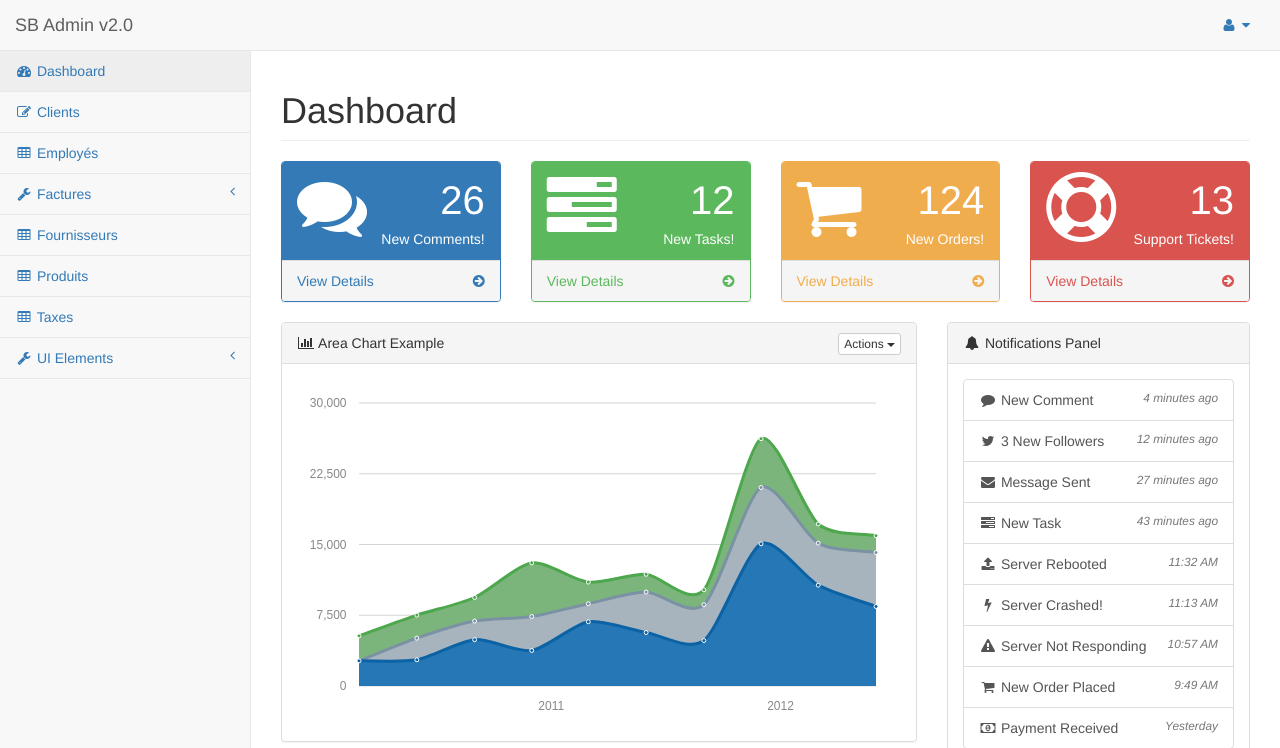
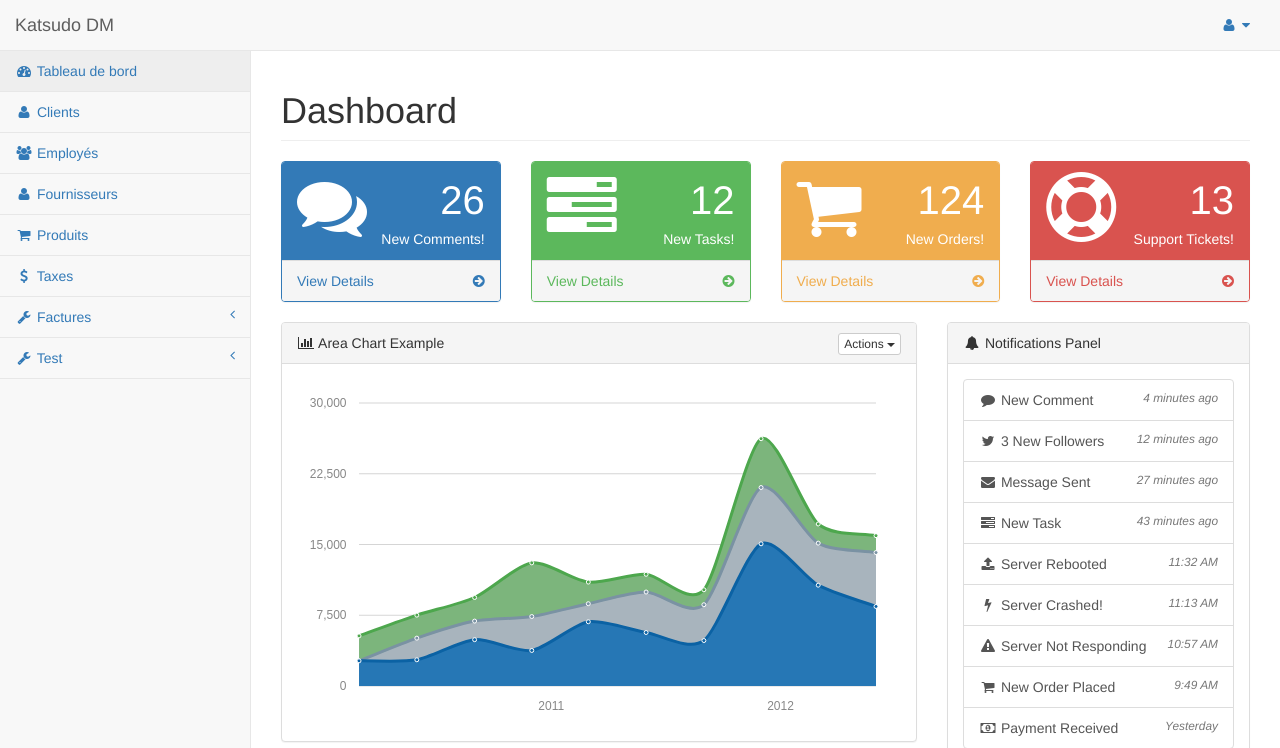
Before and after one commit to riritueur/KatsudoDM, a PHP site: page /pages/index.php in a window 1280 px wide. Shown: the top 748 px of the page. Run offline with PHP 8.4, Linux system fonts and the light colour scheme; grey boxes labelled with a size stand in for pictures from a placeholder-image service; some libraries are stand-ins or nearby versions.

Commit message:
francisé

```diff
--- a/include/nav.php
+++ b/include/nav.php
@@ -7,7 +7,7 @@
                     <span class="icon-bar"></span>
                     <span class="icon-bar"></span>
                 </button>
-    <a class="navbar-brand" href="index.php">SB Admin v2.0</a>
+    <a class="navbar-brand" href="index.php">Katsudo DM</a>
   </div>
   <!-- /.navbar-header -->
 
@@ -18,7 +18,7 @@
                         <i class="fa fa-user fa-fw"></i> <i class="fa fa-caret-down"></i>
                     </a>
       <ul class="dropdown-menu dropdown-user">
-        <li><a href="login.php"><i class="fa fa-sign-out fa-fw"></i> Logout</a>
+        <li><a href="login.php"><i class="fa fa-sign-out fa-fw"></i> Se déconnecter</a>
         </li>
       </ul>
       <!-- /.dropdown-user -->
@@ -31,13 +31,22 @@
     <div class="sidebar-nav navbar-collapse">
       <ul class="nav" id="side-menu">
         <li>
-          <a href="index.php"><i class="fa fa-dashboard fa-fw"></i> Dashboard</a>
+          <a href="index.php"><i class="fa fa-dashboard fa-fw"></i> Tableau de bord</a>
         </li>
         <li>
-          <a href="client.php"><i class="fa fa-edit fa-fw"></i> Clients</a>
+          <a href="client.php"><i class="fa fa-user fa-fw"></i> Clients</a>
         </li>
         <li>
-          <a href="employe.php"><i class="fa fa-table fa-fw"></i> Employés</a>
+          <a href="employe.php"><i class="fa fa-users fa-fw"></i> Employés</a>
+        </li>
+        <li>
+          <a href="fournisseur.php"><i class="fa fa-user fa-fw"></i> Fournisseurs</a>
+        </li>
+        <li>
+          <a href="produit.php"><i class="fa fa-shopping-cart fa-fw"></i> Produits</a>
+        </li>
+        <li>
+          <a href="taxe.php"><i class="fa fa-usd fa-fw"></i> Taxes</a>
         </li>
         <li>
           <a href="#"><i class="fa fa-wrench fa-fw"></i> Factures<span class="fa arrow"></span></a>
@@ -51,16 +60,7 @@
           </ul>
         </li>
         <li>
-          <a href="fournisseur.php"><i class="fa fa-table fa-fw"></i> Fournisseurs</a>
-        </li>
-        <li>
-          <a href="produit.php"><i class="fa fa-table fa-fw"></i> Produits</a>
-        </li>
-        <li>
-          <a href="taxe.php"><i class="fa fa-table fa-fw"></i> Taxes</a>
-        </li>
-        <li>
-          <a href="#"><i class="fa fa-wrench fa-fw"></i> UI Elements<span class="fa arrow"></span></a>
+          <a href="#"><i class="fa fa-wrench fa-fw"></i> Test<span class="fa arrow"></span></a>
           <ul class="nav nav-second-level">
             <li>
               <a href="panels-wells.php">Panels and Wells</a>
```
